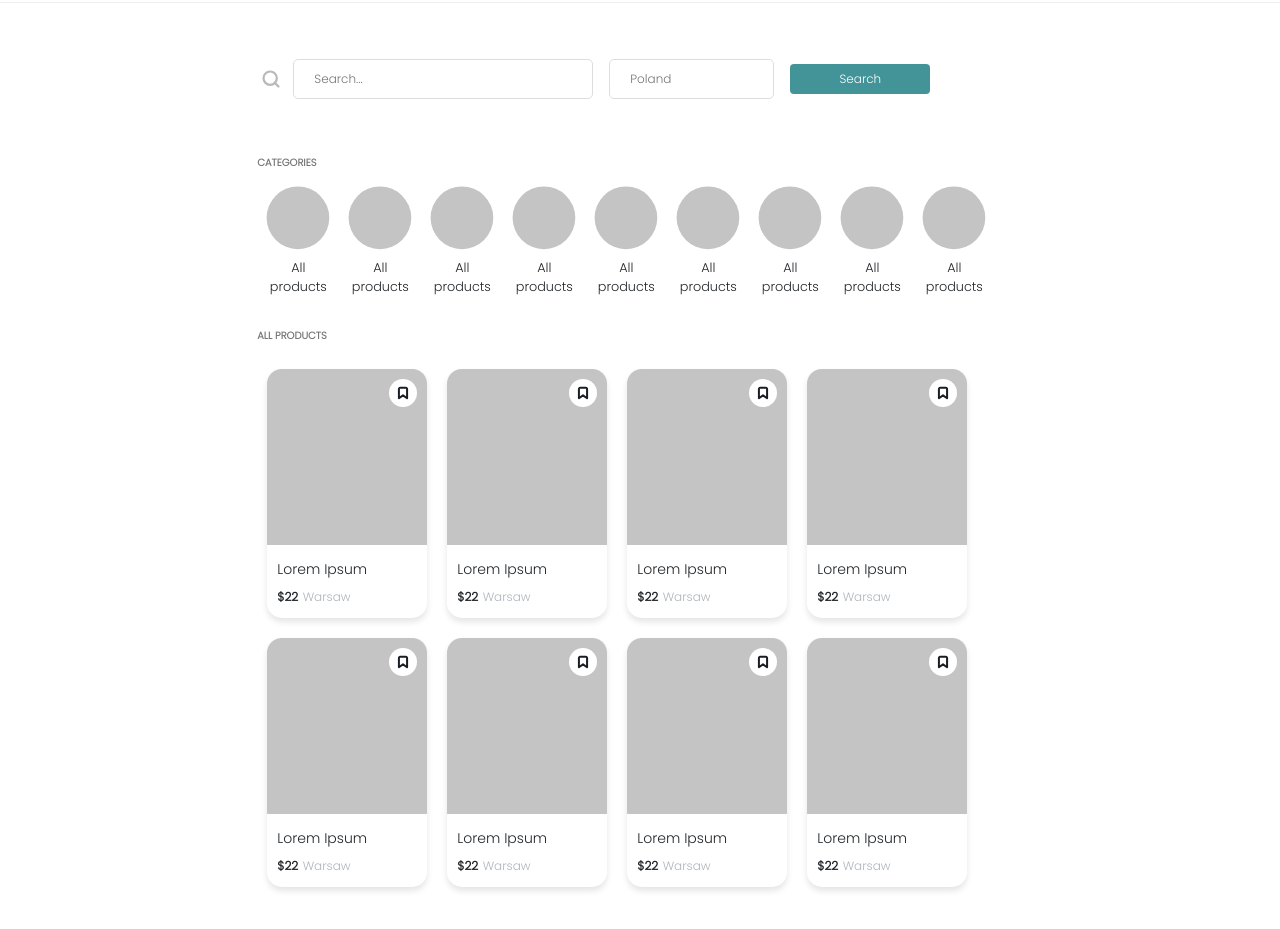
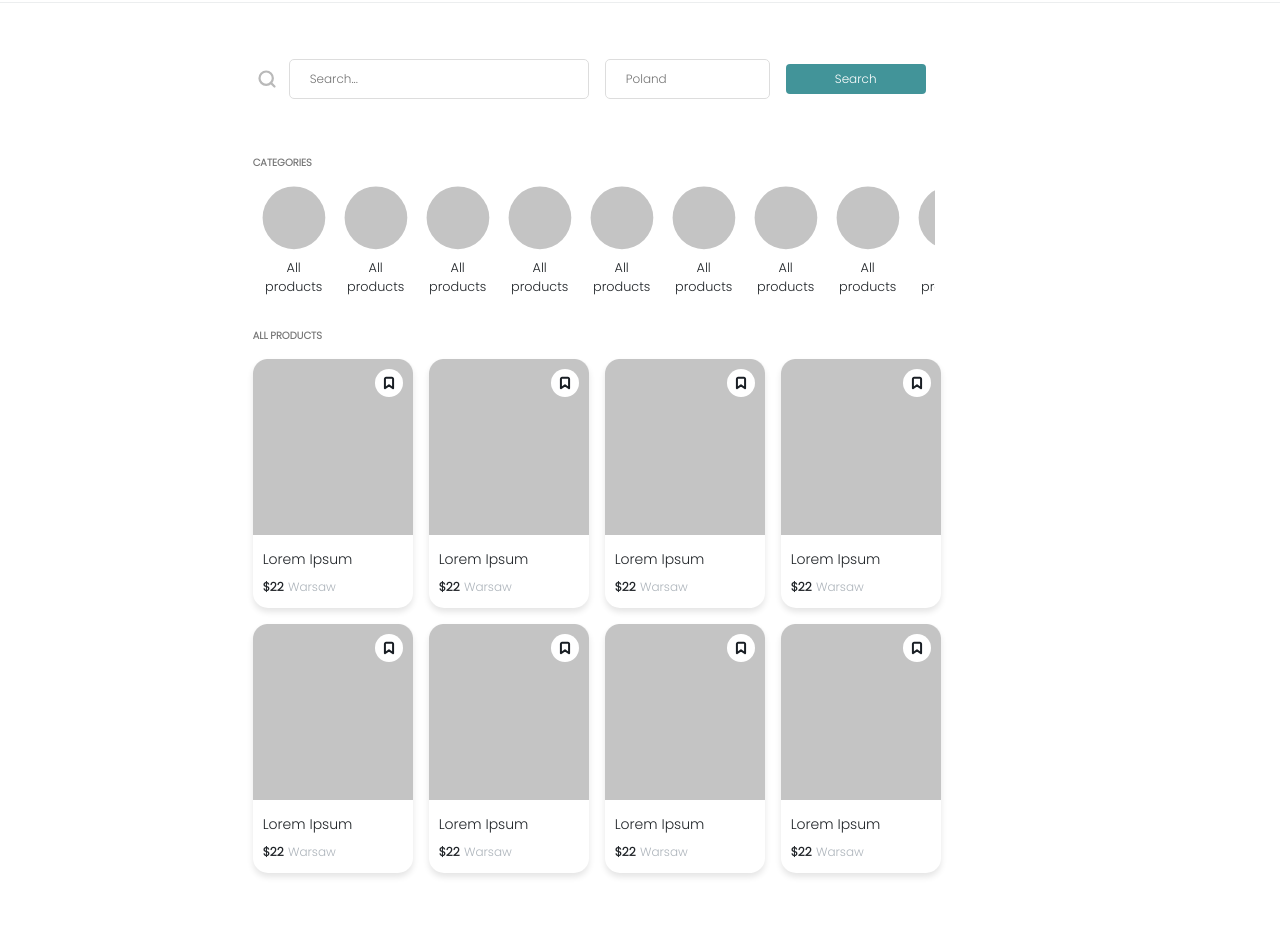
Before and after one commit to gisonAiP/tripico, a plain HTML site: page index.html in a window 1280 px wide. Shown: the part 53-982 px from the top of the page. Drawn offline with nearby package versions, Linux system fonts and the light colour scheme.

Commit message:
update style

```diff
--- a/index.html
+++ b/index.html
@@ -29,7 +29,7 @@
             <img src="./resources/assets/svg/avatar.svg" alt="avatar" height="20"/>
         </div>
     </div>
-    <div class="header-mobile d-flex d-md-none justify-content-between p-3">
+    <div class="header-mobile d-flex d-md-none justify-content-between py-3 px-2">
         <div>
             <p class="title">Marketplace</p>
         </div>
@@ -41,9 +41,9 @@
     </div>
 </header>
 <div class="container-fluid">
-    <div class="row px-3">
+    <div class="row pl-2 pr-1">
         <div class="col-md-2"></div>
-        <div class="col-12 col-md-8">
+        <div class="col-12 col-md-8 pr-md-5">
             <div class="row py-5 align-items-center d-none d-md-flex">
                 <img src="./resources/assets/svg/search.svg" alt="search" height="20" class="px-1"/>
                 <input class="input-search autocomplete m-2" placeholder="Search..."/>
@@ -53,7 +53,7 @@
             <div class="row">
                 <p class="pl-sx-4 sub-header font-weight-bold">CATEGORIES</p>
             </div>
-            <div class="row categories">
+            <div class="row categories mr-md-5">
                 <div class="text-center category">
                     <img src="./resources/assets/svg/category.svg" alt="search" height="64"/>
                     <p class="small py-2">All products</p>
@@ -135,7 +135,7 @@
                 <p class="sub-header font-weight-bold pt-2">ALL PRODUCTS</p>
             </div>
             <div class="row pb-5">
-                <div class="img-card">
+                <div class="img-card mr-md-3 mb-md-3">
                     <div class="card-content">
                         <div class="card-image">
                             <img src="./resources/assets/svg/bookmark2.svg" class="card-icon"/>
@@ -148,7 +148,7 @@
                         </div>
                     </div>
                 </div>
-                <div class="img-card">
+                <div class="img-card mr-md-3 mb-md-3">
                     <div class="card-content">
                         <div class="card-image">
                             <img src="./resources/assets/svg/bookmark2.svg" class="card-icon"/>
@@ -161,7 +161,7 @@
                         </div>
                     </div>
                 </div>
-                <div class="img-card">
+                <div class="img-card mr-md-3 mb-md-3">
                     <div class="card-content">
                         <div class="card-image">
                             <img src="./resources/assets/svg/bookmark2.svg" class="card-icon"/>
@@ -174,7 +174,7 @@
                         </div>
                     </div>
                 </div>
-                <div class="img-card">
+                <div class="img-card mr-md-3 mb-md-3">
                     <div class="card-content">
                         <div class="card-image">
                             <img src="./resources/assets/svg/bookmark2.svg" class="card-icon"/>
@@ -187,7 +187,7 @@
                         </div>
                     </div>
                 </div>
-                <div class="img-card">
+                <div class="img-card mr-md-3 mb-md-3">
                     <div class="card-content">
                         <div class="card-image">
                             <img src="./resources/assets/svg/bookmark2.svg" class="card-icon"/>
@@ -200,7 +200,7 @@
                         </div>
                     </div>
                 </div>
-                <div class="img-card">
+                <div class="img-card mr-md-3 mb-md-3">
                     <div class="card-content">
                         <div class="card-image">
                             <img src="./resources/assets/svg/bookmark2.svg" class="card-icon"/>
@@ -213,7 +213,7 @@
                         </div>
                     </div>
                 </div>
-                <div class="img-card">
+                <div class="img-card mr-md-3 mb-md-3 ">
                     <div class="card-content">
                         <div class="card-image">
                             <img src="./resources/assets/svg/bookmark2.svg" class="card-icon"/>
@@ -226,7 +226,7 @@
                         </div>
                     </div>
                 </div>
-                <div class="img-card">
+                <div class="img-card mr-md-3 mb-md-3">
                     <div class="card-content">
                         <div class="card-image">
                             <img src="./resources/assets/svg/bookmark2.svg" class="card-icon"/>
--- a/resources/css/product.css
+++ b/resources/css/product.css
@@ -1,7 +1,7 @@
 /* Card */
 .img-card {
     width: 160px;
-    margin: 10px;
+    margin: 0 10px 10px 0;
     position: relative;
     box-shadow: 0 4px 6px #E5E5E5;
     border-radius: 15px
```
